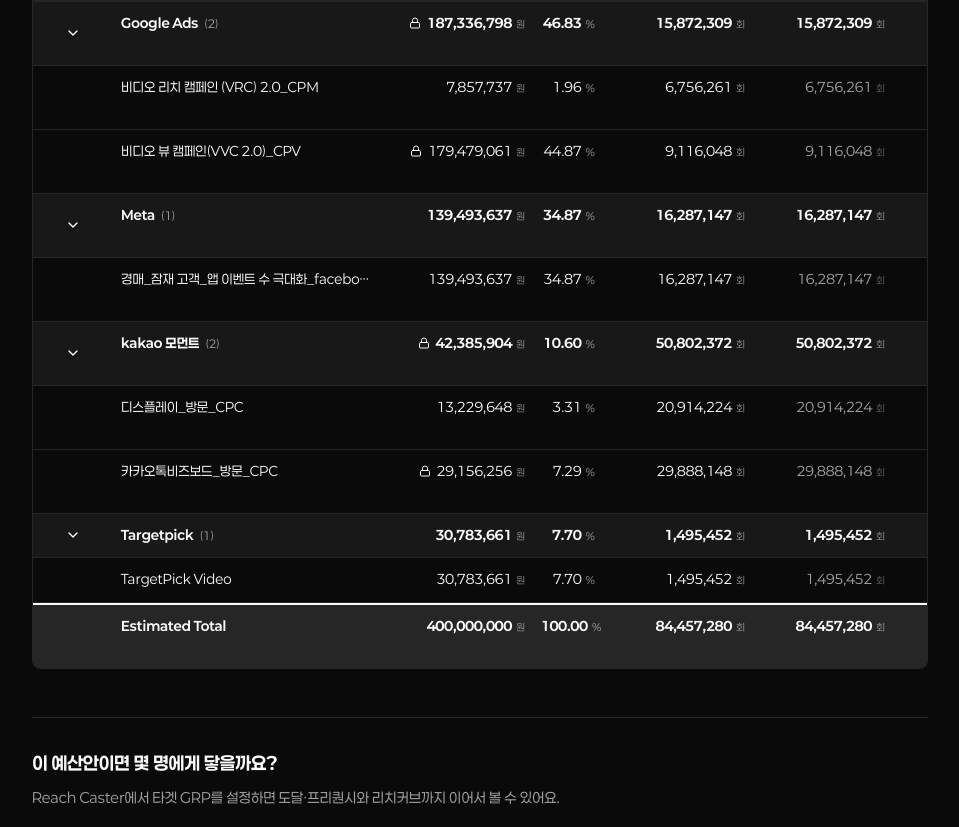
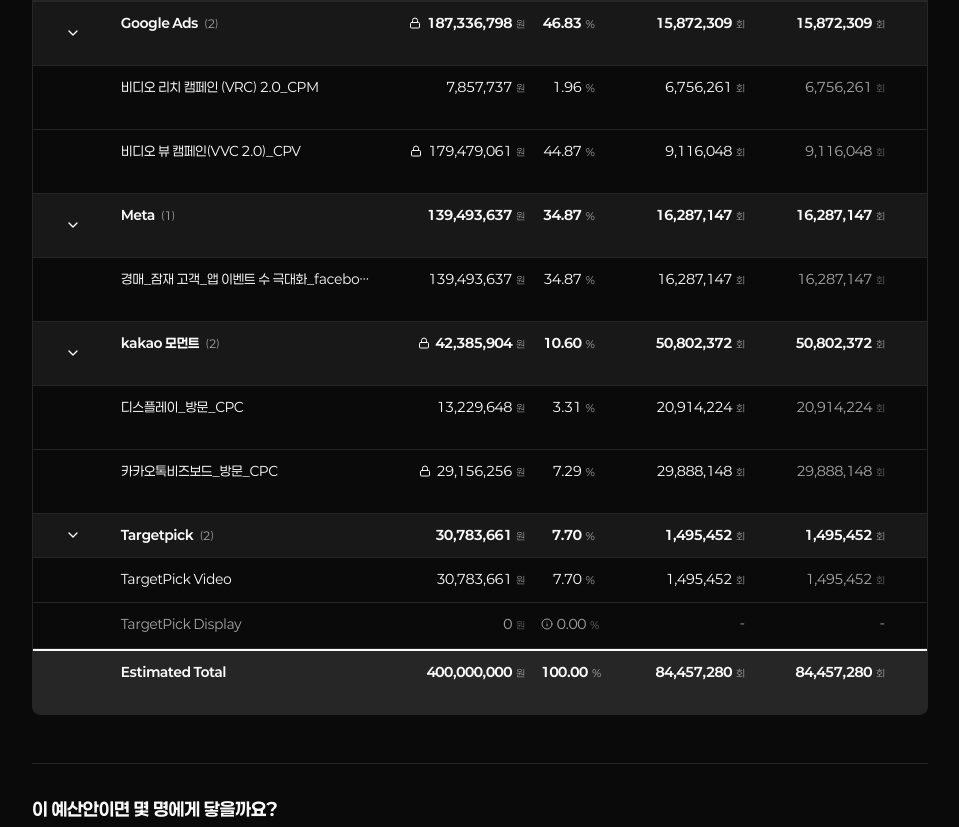
Before and after one commit to taetaej/ReadySet, a React (Vite) app: page /budgetoptimizer/scenario/1/result in a window 1280 px wide. Shown: the part 1856-2683 px from the top of the page, without its empty margins (320-1279 px from the left). Built offline with nearby package versions, Linux system fonts and the light colour scheme.

Commit message:
feat(budgetoptimizer): 0원 배분 상품 사유 툴팁 추가
- 사구간(budget 0) 상품 행을 dimmed 처리하고 Share 셀에 사유 툴팁 노출
- 툴팁은 position:fixed로 띄워 표 가로 스크롤 방지
- 잠금 기능 안내 문구 포함
- 데모용 0원 배분 샘플 행 추가

```diff
--- a/src/components/budgetoptimizer/BOResultTable.tsx
+++ b/src/components/budgetoptimizer/BOResultTable.tsx
@@ -1,5 +1,5 @@
-import { useState, useMemo } from 'react'
-import { Lock, ChevronRight, TrendingUp, TrendingDown } from 'lucide-react'
+import { useState, useMemo, useRef } from 'react'
+import { Lock, ChevronRight, TrendingUp, TrendingDown, Info } from 'lucide-react'
 import { BOAllocation } from './resultSampleData'
 
 interface BOResultTableProps {
@@ -168,7 +168,7 @@ export function BOResultTable({ allocations, lockedAllocations, kpiLabel, result
                 <div
                   onClick={() => toggle(g.mediaId)}
                   className="grid bg-[hsl(var(--muted)/0.5)] hover:bg-[hsl(var(--muted)/0.7)] border-b border-[hsl(var(--border))] cursor-pointer text-[13px] font-semibold transition-colors duration-200"
-                  style={{ gridTemplateColumns: GRID_COLS }}
+                  style={{ gridTemplateColumns: GRID_COLS, ...(g.budget === 0 ? { color: 'hsl(var(--muted-foreground))' } : null) }}
                 >
                   <div className="px-2 py-3 flex items-center justify-center">
                     <ChevronRight size={16} style={{ transform: isExpanded ? 'rotate(90deg)' : 'rotate(0deg)', transition: 'transform 0.2s' }} />
@@ -191,10 +191,17 @@ export function BOResultTable({ allocations, lockedAllocations, kpiLabel, result
                 </div>
 
                 {/* 2depth: Product */}
-                {isExpanded && g.products.map((p) => (
-                  <div key={`${p.mediaId}-${p.productName}`} className="grid border-b border-[hsl(var(--border))] text-[13px]" style={{ gridTemplateColumns: GRID_COLS }}>
+                {isExpanded && g.products.map((p) => {
+                  // 사구간: 사용자가 선택했으나 최적화가 0원 배분한 상품. "시스템의 판단"이므로 근거를 붙인다.
+                  const isZero = p.budget === 0
+                  return (
+                  <div
+                    key={`${p.mediaId}-${p.productName}`}
+                    className="grid border-b border-[hsl(var(--border))] text-[13px]"
+                    style={{ gridTemplateColumns: GRID_COLS, ...(isZero ? { color: 'hsl(var(--muted-foreground))' } : null) }}
+                  >
                     <div />
-                    <div className="text-[hsl(var(--foreground))] overflow-hidden text-ellipsis whitespace-nowrap" style={cell('left')} title={p.productName}>{p.productName}</div>
+                    <div className="overflow-hidden text-ellipsis whitespace-nowrap" style={{ ...cell('left'), ...(isZero ? null : { color: 'hsl(var(--foreground))' }) }} title={p.productName}>{p.productName}</div>
                     <div style={cell()}>
                       {(() => {
                         const locked = lockedMap.get(`${p.mediaId}|${p.productName}`)
@@ -206,6 +213,9 @@ export function BOResultTable({ allocations, lockedAllocations, kpiLabel, result
                     </div>
                     <div style={cell()}>
                       {(() => {
+                        if (isZero) {
+                          return <ZeroShareCell />
+                        }
                         const locked = lockedMap.get(`${p.mediaId}|${p.productName}`)
                         if (resultView === 'pure' && locked && locked.ratio !== p.ratio) {
                           const diff = p.ratio - locked.ratio
@@ -233,7 +243,7 @@ export function BOResultTable({ allocations, lockedAllocations, kpiLabel, result
                     <div style={{ ...cell(), color: 'hsl(var(--muted-foreground))' }}>{orDash(p.cpv, fmtBudget)}</div>
                     <div style={{ ...cell(), color: 'hsl(var(--muted-foreground))' }}>{orDash(p.reach > 0 ? Math.round(p.budget / p.reach) : 0, fmtBudget)}</div>
                   </div>
-                ))}
+                )})}
               </div>
             )
           })}
@@ -287,3 +297,40 @@ export function BOResultTable({ allocations, lockedAllocations, kpiLabel, result
     </div>
   )
 }
+
+// 0원 배분(사구간) 상품의 Share 셀. 아이콘 + 0.00% + 사유 툴팁.
+// "제외"가 아니라 "시스템이 더 효율 높은 곳으로 옮긴 판단"으로 읽히게 한다.
+// 툴팁은 position:fixed로 띄워 overflow-x-auto 컨테이너를 벗어나게 한다(표 가로 스크롤 방지).
+function ZeroShareCell() {
+  const iconRef = useRef<HTMLSpanElement>(null)
+  const [pos, setPos] = useState<{ top: number; left: number } | null>(null)
+
+  const show = () => {
+    const r = iconRef.current?.getBoundingClientRect()
+    if (r) setPos({ top: r.bottom + 6, left: r.left })
+  }
+  const hide = () => setPos(null)
+
+  return (
+    <div className="inline-flex items-center justify-end gap-[4px] cursor-default" onMouseEnter={show} onMouseLeave={hide}>
+      <span ref={iconRef} className="inline-flex items-center">
+        <Info size={12} className="text-[hsl(var(--muted-foreground))] flex-shrink-0" />
+      </span>
+      <span className="tabular-nums">0.00<span style={{ fontSize: '10px', opacity: 0.5, marginLeft: '4px', fontWeight: 400 }}>%</span></span>
+      {pos && (
+        <div
+          className="fixed z-50 w-[260px] p-3 text-left rounded-lg border border-[hsl(var(--border))] bg-[hsl(var(--popover))] shadow-md"
+          style={{ top: pos.top, left: pos.left }}
+        >
+          <div className="text-[12px] font-semibold text-[hsl(var(--foreground))] mb-1">예산이 배분되지 않았습니다</div>
+          <div className="text-[11px] leading-[1.6] text-[hsl(var(--muted-foreground))]">
+일정 예산 이하에서는 성과가 거의 발생하지 않는 상품입니다. 최소 배분을 강제하면 예산이 의미 없이 소모되므로, 더 효율 높은 상품으로 예산을 모은 결과입니다.
+          </div>
+          <div className="mt-2 pt-2 border-t border-[hsl(var(--border))] text-[11px] leading-[1.6] text-[hsl(var(--muted-foreground))]">
+            반드시 배분이 필요한 상품이라면, 시나리오 생성 단계에서 잠금 기능으로 예산을 고정해 보세요.
+          </div>
+        </div>
+      )}
+    </div>
+  )
+}
--- a/src/components/budgetoptimizer/resultSampleData.ts
+++ b/src/components/budgetoptimizer/resultSampleData.ts
@@ -175,7 +175,9 @@ export const sampleBOResult: BOResultData = {
     { mediaId: 'Meta', mediaName: 'Meta', productName: '경매_잠재 고객_앱 이벤트 수 극대화_facebook&instagram', budget: 148000000, ratio: 37.00, kpiValue: 16800000, impression: 16800000, click: 76000, view: 670000, reach: 12600000, cpm: 8810, cpc: 1947, cpv: 220.90, isFixed: false, satA: 18500000, satB: 0.000000015 },
     { mediaId: 'kakao 모먼트', mediaName: 'kakao 모먼트', productName: '디스플레이_방문_CPC', budget: 18000000, ratio: 4.50, kpiValue: 24500000, impression: 24500000, click: 365000, view: 0, reach: 11200000, cpm: 735, cpc: 49.32, cpv: 0, isFixed: false, satA: 25000000, satB: 0.00000005 },
     { mediaId: 'kakao 모먼트', mediaName: 'kakao 모먼트', productName: '카카오톡비즈보드_방문_CPC', budget: 42000000, ratio: 10.50, kpiValue: 32000000, impression: 32000000, click: 68000, view: 0, reach: 17800000, cpm: 1313, cpc: 617.65, cpv: 0, isFixed: false, satA: 35000000, satB: 0.00000004 },
-    { mediaId: 'Targetpick', mediaName: 'Targetpick', productName: 'TargetPick Video', budget: 25000000, ratio: 6.25, kpiValue: 1400000, impression: 1400000, click: 1700, view: 2200000, reach: 390000, cpm: 17857, cpc: 14706, cpv: 11.36, isFixed: false, satA: 3000000, satB: 0.000000018 }
+    { mediaId: 'Targetpick', mediaName: 'Targetpick', productName: 'TargetPick Video', budget: 25000000, ratio: 6.25, kpiValue: 1400000, impression: 1400000, click: 1700, view: 2200000, reach: 390000, cpm: 17857, cpc: 14706, cpv: 11.36, isFixed: false, satA: 3000000, satB: 0.000000018 },
+    // 사구간(0원 배분): 사용자가 선택했으나 효율 포화가 빨라 최적화가 예산을 배분하지 않은 상품
+    { mediaId: 'Targetpick', mediaName: 'Targetpick', productName: 'TargetPick Display', budget: 0, ratio: 0, kpiValue: 0, impression: 0, click: 0, view: 0, reach: 0, cpm: 0, cpc: 0, cpv: 0, isFixed: false, satA: 800000, satB: 0.00000002 }
   ] as BOAllocation[],
   allocations: [
     // Google Ads
@@ -187,7 +189,9 @@ export const sampleBOResult: BOResultData = {
     { mediaId: 'kakao 모먼트', mediaName: 'kakao 모먼트', productName: '디스플레이_방문_CPC', budget: 13229648, ratio: 3.31, kpiValue: 20914224, impression: 20914224, click: 310596, view: 0, reach: 9861846, cpm: 632.57, cpc: 42.59, cpv: 0, isFixed: false, satA: 25000000, satB: 0.00000005 },
     { mediaId: 'kakao 모먼트', mediaName: 'kakao 모먼트', productName: '카카오톡비즈보드_방문_CPC', budget: 29156256, ratio: 7.29, kpiValue: 29888148, impression: 29888148, click: 61066, view: 0, reach: 16323274, cpm: 975.51, cpc: 477.46, cpv: 0, isFixed: true, satA: 35000000, satB: 0.00000004 },
     // Targetpick
-    { mediaId: 'Targetpick', mediaName: 'Targetpick', productName: 'TargetPick Video', budget: 30783661, ratio: 7.70, kpiValue: 1495452, impression: 1495452, click: 1803, view: 2350730, reach: 412835, cpm: 20584.85, cpc: 17069.27, cpv: 13.10, isFixed: false, satA: 3000000, satB: 0.000000018 }
+    { mediaId: 'Targetpick', mediaName: 'Targetpick', productName: 'TargetPick Video', budget: 30783661, ratio: 7.70, kpiValue: 1495452, impression: 1495452, click: 1803, view: 2350730, reach: 412835, cpm: 20584.85, cpc: 17069.27, cpv: 13.10, isFixed: false, satA: 3000000, satB: 0.000000018 },
+    // 사구간(0원 배분): 사용자가 선택했으나 효율 포화가 빨라 최적화가 예산을 배분하지 않은 상품
+    { mediaId: 'Targetpick', mediaName: 'Targetpick', productName: 'TargetPick Display', budget: 0, ratio: 0, kpiValue: 0, impression: 0, click: 0, view: 0, reach: 0, cpm: 0, cpc: 0, cpv: 0, isFixed: false, satA: 800000, satB: 0.00000002 }
   ],
   responseCurve: [
     // 각 매체: a * (1 - e^(-b*x)) 포화 함수 파라미터로 정의. 차트에서 수식으로 직접 생성.
```
